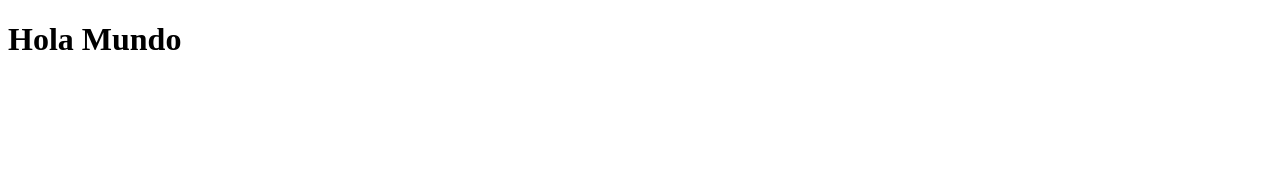
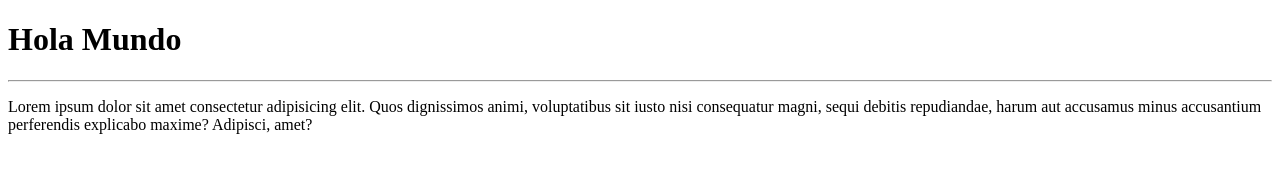
Before and after one commit to GeorGex3x383/Avengers, a plain HTML site: page docs/index.html in a window 1280 px wide. Drawn offline with Linux system fonts and the light colour scheme.

Commit message:
Actualizando index.html

```diff
--- a/docs/index.html
+++ b/docs/index.html
@@ -7,6 +7,11 @@
 <body>
 
     <h1>Hola Mundo</h1>
+    <hr>
+
+    <p>
+        Lorem ipsum dolor sit amet consectetur adipisicing elit. Quos dignissimos animi, voluptatibus sit iusto nisi consequatur magni, sequi debitis repudiandae, harum aut accusamus minus accusantium perferendis explicabo maxime? Adipisci, amet?
+    </p>
 
 </body>
 </html>
```
